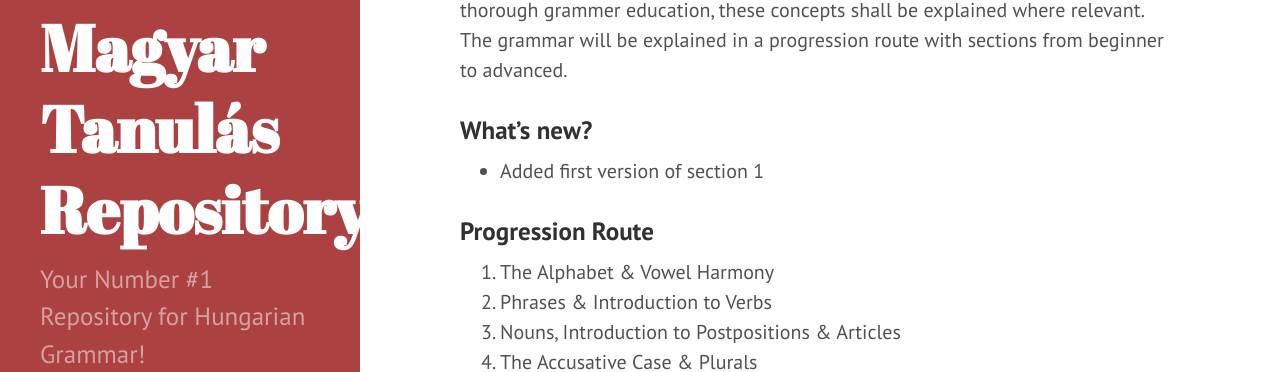
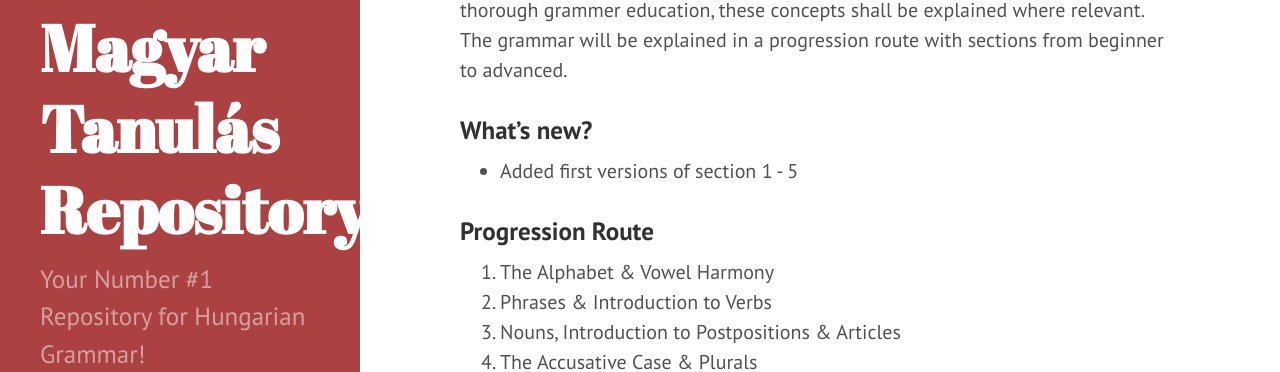
Before and after one commit to Magyartanulas/magyartanulas.github.io, a Jekyll site: the page built from _posts/2012-02-06-whats-jekyll.md, in a window 1280 px wide and 900 px high, scrolled down 320 px. Shown: the part 102-474 px from the top of the window. Built offline with Jekyll 4.4.1, drawn with Linux system fonts in a browser that asks for light colours; Markdown is read by kramdown in place of the engine named in the settings.

Commit message:
Update 2012-02-06-whats-jekyll.md

```diff
--- a/_posts/2012-02-06-whats-jekyll.md
+++ b/_posts/2012-02-06-whats-jekyll.md
@@ -14,7 +14,7 @@ shall be explained where relevant. The grammar will be explained in a progressio
 
 ### What's new?
 
-* Added first version of section 1
+* Added first versions of section 1 - 5
 
 ### Progression Route
 
```
